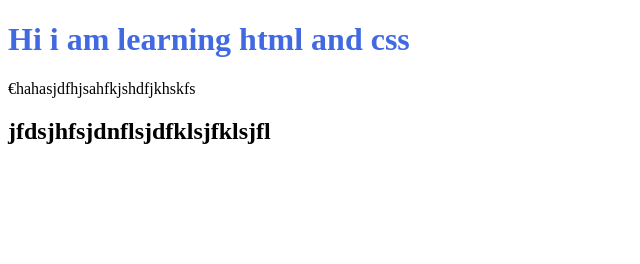
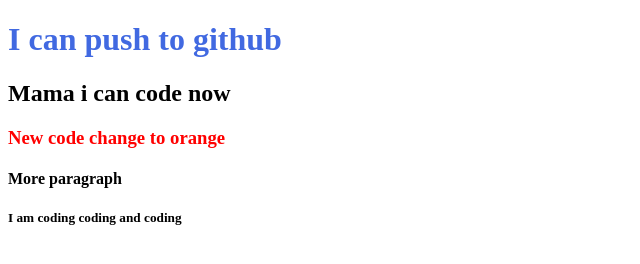
Before and after one commit to RummanAhsan/I-can-push, a plain HTML site: page index.html in a window 1280 px wide. Shown: the whole page, without its empty margins (0-640 px from the left). Drawn offline with Linux system fonts and the light colour scheme.

Commit message:
paragraph added

```diff
--- a/index.html
+++ b/index.html
@@ -9,15 +9,23 @@
 .header{
     color: royalblue;
 }
+.newcode{
+    color: red;
+}
     </style>
 </head>
 <body>
     <h1 class="header">
 
-Hi i am learning html and css
+I can push to github
 
     </h1>
-    <p>€hahasjdfhjsahfkjshdfjkhskfs</p>
-    <h2>jfdsjhfsjdnflsjdfklsjfklsjfl</h2>
+    <h2>Mama i can code now</h2>
+    <h3 class="newcode">New code change to orange</h3>
+    <h4>More paragraph
+
+    </h4>
+    <h5>I am coding coding and coding</h5>
+
 </body>
 </html>
```
